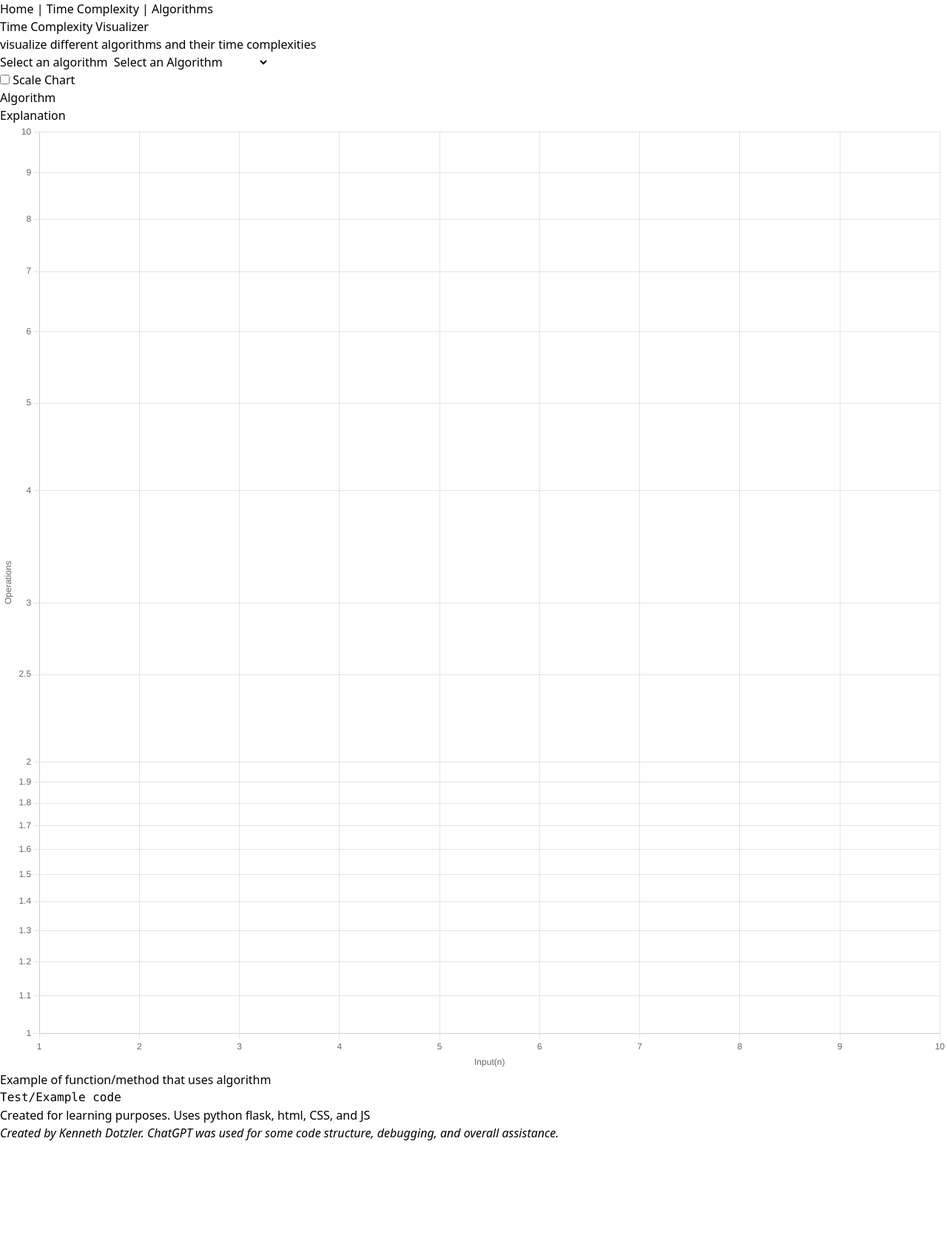
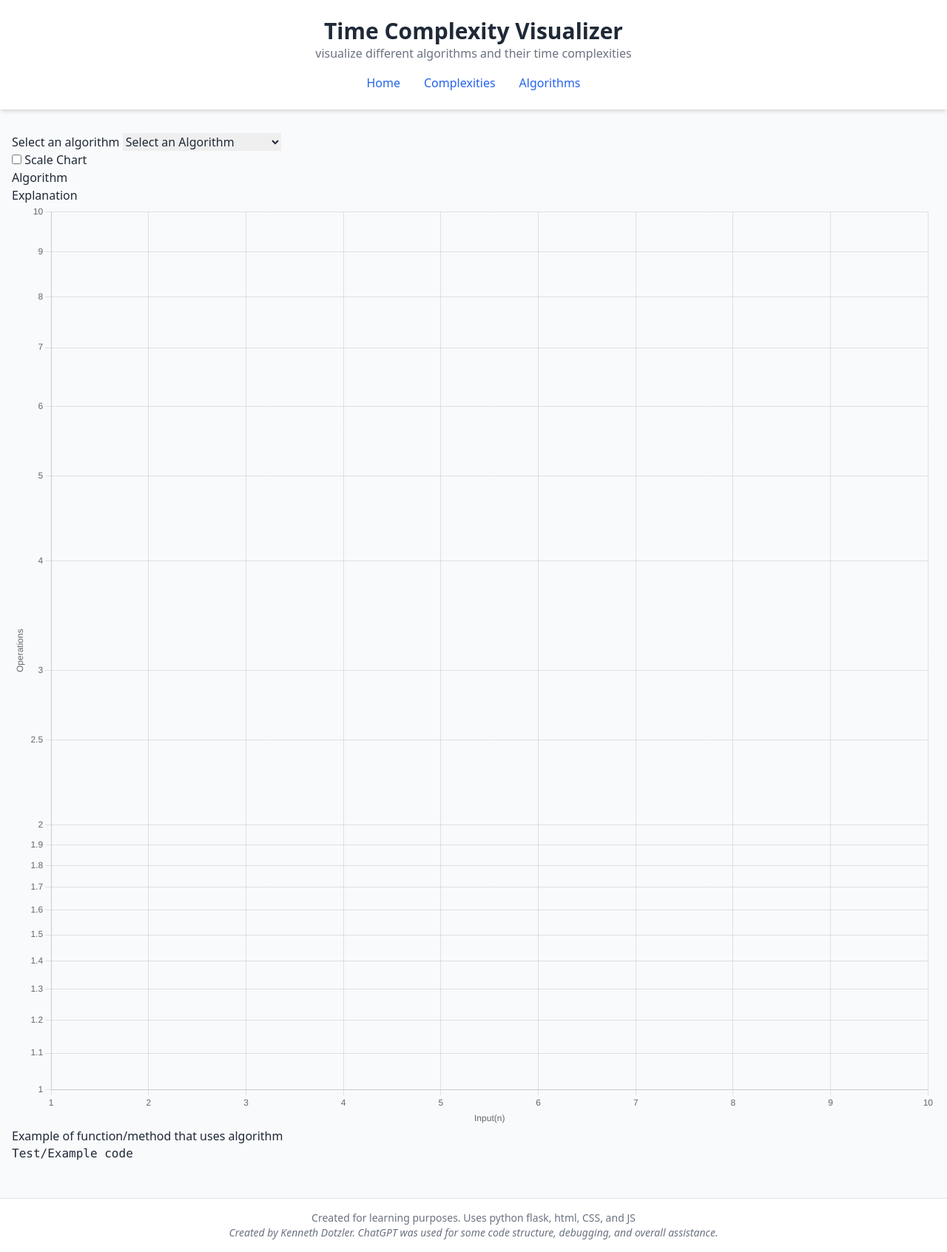
Before and after one commit to KJ-Dotzler/flask-TimeComplexity, a Flask app: page /algorithms in a window 1280 px wide. Shown: the whole page at 74% size. Before the commit the page ends 1542 px from the top, so only its background shows below. Run offline with Flask 3, Linux system fonts and the light colour scheme; some libraries are stand-ins or nearby versions.

Commit message:
deleted the tailwind directory, just going to use the CDN. updated base.html to use tailwind, filled in structure/content for index.html. Made minor change to algo.js to include worst complexity with algo name.

```diff
--- a/static/algo.js
+++ b/static/algo.js
@@ -43,7 +43,7 @@
 
     algoList.addEventListener('change', (e) => {
         const selected = algoArr.find(a => a.name === e.target.value);
-        algoName.textContent = selected.name;
+        algoName.textContent = `${selected.name} complexity: ${selected.complexity.worst} (worst time)`;
         algoExplanation.textContent = selected.explanation;
         algoCode.innerHTML = `${selected.code}`;
 
@@ -91,6 +91,7 @@
         case 'O(n^2)' : return nVals.map(n => n * n);
         case 'O(E)' : return nVals.map(n => n * 1.5);//need to get the math to map
         case 'O(V + E)' : return nVals.map(n => n * 2);
+        case 'O(V + E log V)' : return nVals.map(() => 0);
         case 'O(V^2)' : nVals.map(n => n * n * 1.2);
         default: nVals.map(() => 0);
     }
--- a/templates/algorithms.html
+++ b/templates/algorithms.html
@@ -1,5 +1,5 @@
 {% extends "base.html" %}
-{%block title %}<a href="{{ url_for('index') }}">Home</a> | <a href="{{ url_for('complexPage') }}">Time Complexity</a> | Algorithms{% endblock %}
+{%block title %}Algorithms{% endblock %}
 {% block content %}
     <div class="container">
         <section class="controls">
--- a/templates/base.html
+++ b/templates/base.html
@@ -2,19 +2,40 @@
 <html>
     <head>
         <meta charset="UTF-8">
-        <meta name="viewport" content="width=device-width, initial-scale=1.0"
+        <meta name="viewport" content="width=device-width, initial-scale=1.0">
         <title>{% block title %}Time Complexity{% endblock %}</title>
-        <script src="https://cdn.jsdelivr.net/npm/@tailwindcss/browser@4"></script>
+        <script src="https://cdn.tailwindcss.com"></script>
+        <script>
+            tailwindconfig= {
+                theme: {
+                    extend: {
+                        colors: {
+                            primary: '2563eb',
+                            secondary: '475569'
+                        }
+                    }
+                }
+            }
+        </script>
+
     </head>
-    <body>
-        <header>
-            <h1>Time Complexity Visualizer</h1>
-            <p>visualize different algorithms and their time complexities</p>
+    <body class="bg-gray-50 text-gray-800 flex flex-col min-h-screen">
+        <header class="bg-white shadow-md py-6 mb-8">
+            <div class="container mx-auto text-center">
+                <h1 class="text-3xl font-bold text-primary">Time Complexity Visualizer</h1>
+                <p class="text-gray-500">visualize different algorithms and their time complexities</p>
+            </div>
+            <nav class="mt-4 flex justify-center space-x-8 text-blue-600">
+                <a href="{{ url_for('index') }}" class="hover:underline">Home</a>
+                <a href="{{ url_for('complexPage') }}" class="hover:underline">Complexities</a>
+                <a href="{{ url_for('algoPage') }}" class="hover:underline">Algorithms</a>
+            </nav>
         </header>
-        <main>
+
+        <main class="flex-grow container mx-auto px-4">
             {% block content %}{% endblock %}
         </main>
-        <footer>
+        <footer class="bg-white mt-12 py-4 text-center text-sm text-gray-500 border-t">
             <p>Created for learning purposes. Uses python flask, html, CSS, and JS</p>
             <p><i>Created by Kenneth Dotzler. ChatGPT was used for some code structure, debugging,
                 and overall assistance.</i></p>
--- a/templates/complexity.html
+++ b/templates/complexity.html
@@ -1,5 +1,5 @@
 {% extends "base.html" %}
-{% block title%}<a href="{{ url_for('index') }}">Home</a> | Time Complexity | <a href="{{ url_for('algoPage') }}">Algorithms</a>{% endblock %}
+{% block title%}Time Complexity{% endblock %}
 {% block content %}
     <div class="container">
         <section class="controls">
```
Also changed, not shown: static/tailwind/package.json (deleted, +0 -17 lines), templates/index.html (+18 -3 lines), static/tailwind/package-lock.json (deleted).
